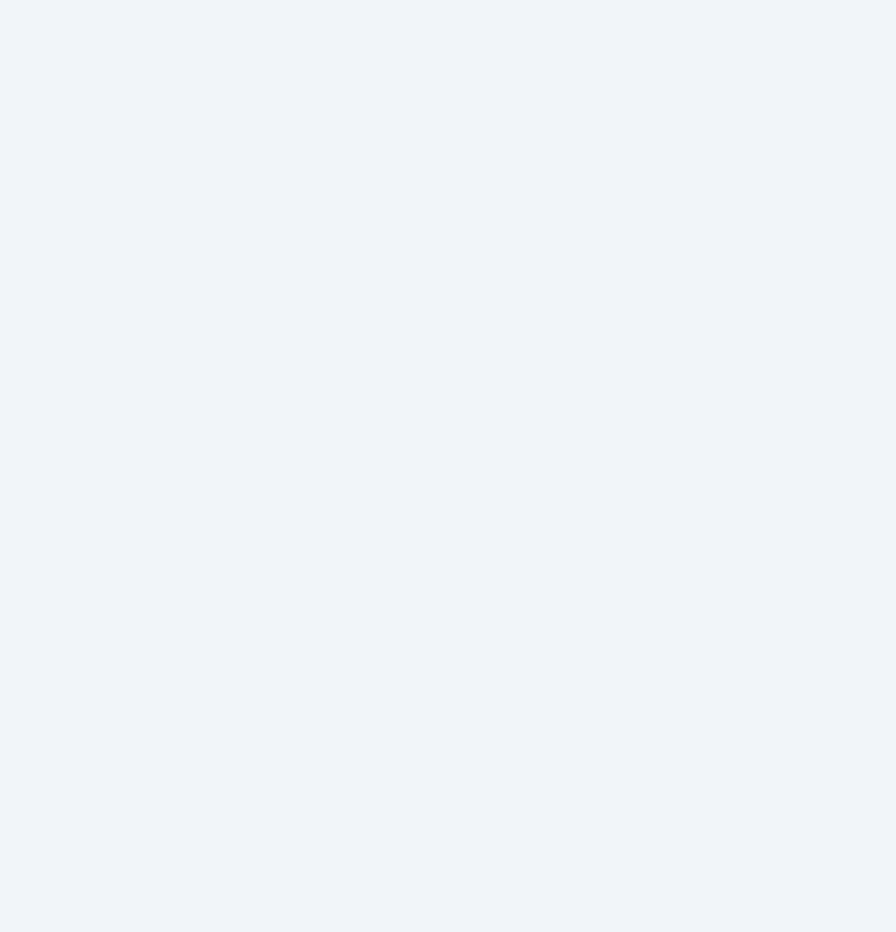
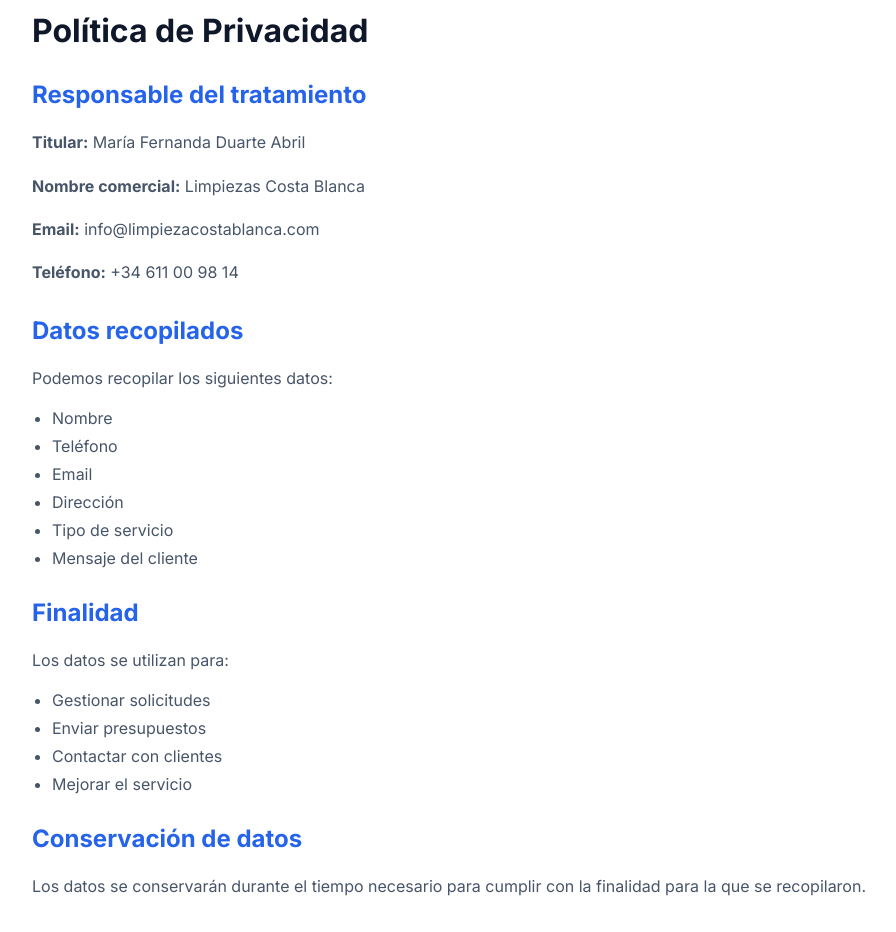
Before and after one commit to mduarte1996/limpiezas-dashboard, a React (Create React App) app: page /privacidad in a window 1280 px wide. Before the commit this address had no page. Shown: the part 140-1072 px from the top of the page, without its empty margins (158-1054 px from the left). Before the commit the page ends 800 px from the top, so only its background shows below. Built offline with nearby package versions, Linux system fonts and the light colour scheme.

Commit message:
pages legal-privacity-cookies

```diff
--- a/package.json
+++ b/package.json
@@ -20,7 +20,7 @@
     "react-chartjs-2": "^5.3.1",
     "react-dom": "^19.2.4",
     "react-icons": "^5.6.0",
-    "react-router-dom": "^7.13.1",
+    "react-router-dom": "^7.14.0",
     "react-scripts": "5.0.1",
     "web-vitals": "^2.1.4"
   },
--- a/src/App.js
+++ b/src/App.js
@@ -2,6 +2,9 @@ import { BrowserRouter, Routes, Route } from "react-router-dom";
 import Home from "./pages/Home";
 import Dashboard from "./pages/Dashboard";
 import Login from "./pages/Login";
+import AvisoLegal from "./pages/AvisoLegal";
+import Privacidad from "./pages/Privacidad";
+import Cookies from "./pages/Cookies";
 
 function App() {
   return (
@@ -10,6 +13,10 @@ function App() {
         <Route path="/" element={<Home />} />
         <Route path="/login" element={<Login />} />
         <Route path="/dashboard" element={<Dashboard />} />
+        <Route path="/aviso-legal" element={<AvisoLegal />} />
+        <Route path="/privacidad" element={<Privacidad />} />
+        <Route path="/cookies" element={<Cookies />} />
+
       </Routes>
     </BrowserRouter>
   );
--- /dev/null
+++ b/src/pages/AvisoLegal.js
@@ -0,0 +1,63 @@
+import React from "react";
+import "./Legal.css";
+
+function AvisoLegal() {
+  return (
+    <div className="legal-page">
+      <div className="legal-container">
+
+        <h1>Aviso Legal</h1>
+
+        <p>
+          En cumplimiento con la Ley 34/2002 de Servicios de la Sociedad de la
+          Información y del Comercio Electrónico (LSSI-CE), se informa:
+        </p>
+
+        <h2>Datos identificativos</h2>
+
+        <p><strong>Titular:</strong> María Fernanda Duarte Abril</p>
+        <p><strong>Nombre comercial:</strong> Limpiezas Costa Blanca</p>
+        <p><strong>Domicilio:</strong> Benidorm, Alicante, España</p>
+        <p><strong>Teléfono:</strong> +34 611 00 98 14</p>
+        <p><strong>Email:</strong> info@limpiezacostablanca.com</p>
+        <p><strong>Email alternativo:</strong> mfda.1396@gmail.com</p>
+
+        <h2>Condiciones de uso</h2>
+
+        <p>
+          El acceso y uso del sitio web atribuye la condición de usuario,
+          aceptando las condiciones aquí reflejadas.
+        </p>
+
+        <p>
+          El usuario se compromete a hacer un uso adecuado de la web y a no
+          emplearla para actividades ilícitas o contrarias a la legislación vigente.
+        </p>
+
+        <h2>Propiedad intelectual</h2>
+
+        <p>
+          Todos los contenidos del sitio web, incluyendo textos, imágenes,
+          logotipos, diseño y código son propiedad de Limpiezas Costa Blanca.
+        </p>
+
+        <h2>Responsabilidad</h2>
+
+        <p>
+          El titular no se responsabiliza del mal uso del contenido del sitio web
+          ni de problemas técnicos ajenos a su control.
+        </p>
+
+        <h2>Legislación aplicable</h2>
+
+        <p>
+          La relación entre el usuario y el titular se regirá por la normativa
+          vigente en España.
+        </p>
+
+      </div>
+    </div>
+  );
+}
+
+export default AvisoLegal;
--- /dev/null
+++ b/src/pages/Cookies.js
@@ -0,0 +1,54 @@
+import React from "react";
+import "./Legal.css";
+
+function Cookies() {
+  return (
+    <div className="legal-page">
+      <div className="legal-container">
+
+        <h1>Política de Cookies</h1>
+
+        <p>
+          Este sitio web utiliza cookies para mejorar la experiencia del usuario.
+        </p>
+
+        <h2>¿Qué son las cookies?</h2>
+
+        <p>
+          Las cookies son pequeños archivos que se almacenan en el navegador del
+          usuario para mejorar la navegación.
+        </p>
+
+        <h2>Tipos de cookies utilizadas</h2>
+
+        <ul>
+          <li>Cookies técnicas necesarias</li>
+          <li>Cookies de análisis (Google Analytics)</li>
+          <li>Cookies de personalización</li>
+        </ul>
+
+        <h2>Cookies de terceros</h2>
+
+        <p>
+          Esta web puede utilizar servicios de terceros como:
+        </p>
+
+        <ul>
+          <li>Google Analytics</li>
+          <li>WhatsApp</li>
+          <li>Google Fonts</li>
+        </ul>
+
+        <h2>Desactivar cookies</h2>
+
+        <p>
+          El usuario puede configurar su navegador para bloquear o eliminar
+          las cookies en cualquier momento.
+        </p>
+
+      </div>
+    </div>
+  );
+}
+
+export default Cookies;
--- a/src/pages/Home.css
+++ b/src/pages/Home.css
@@ -1103,3 +1103,16 @@ html {
   transform: scale(1.08);
   box-shadow: 0 10px 25px rgba(0,0,0,0.25);
 }
+
+.cookie-banner button {
+  background: #2563eb;
+  border: none;
+  color: white;
+  padding: 8px 20px;
+  border-radius: 20px;
+  cursor: pointer;
+}
+
+.cookie-banner a {
+  color: #60a5fa;
+}
--- a/src/pages/Home.js
+++ b/src/pages/Home.js
@@ -6,6 +6,7 @@ import emailjs from "emailjs-com";
 import jsPDF from "jspdf";
 import { FaInstagram, FaTiktok, FaFacebookF } from "react-icons/fa";
 import { getReviews, createReview, deleteReview } from "../services/api";
+import { Link } from "react-router-dom";
 
 
 function Home() {
@@ -582,6 +583,10 @@ Gracias!
                         onChange={handleChange}
                         required
                     />
+                    <label className="legal-check">
+                        <input type="checkbox" required />
+                        Acepto la <a href="/privacidad">Política de privacidad</a>
+                    </label>
 
                     <button type="submit" className="primary-btn">
                         Enviar solicitud
@@ -718,9 +723,9 @@ Gracias!
                     <p>© {new Date().getFullYear()} Limpiezas Costa Blanca</p>
 
                     <div className="footer-links">
-                        <span>Aviso legal</span>
-                        <span>Política de privacidad</span>
-                        <span>Cookies</span>
+                        <Link to="/AvisoLegal">Aviso legal</Link>
+                        <Link to="/Privacidad">Política de privacidad</Link>
+                        <Link to="/Cookies">Cookies</Link>
                     </div>
                 </div>
 
@@ -902,6 +907,23 @@ Gracias!
             >
                 <img src="/whatsapp-icon-white.png" alt="WhatsApp" />
             </a>
+            {!localStorage.getItem("cookiesAccepted") && (
+                <div className="cookie-banner">
+                    <p>
+                        Utilizamos cookies para mejorar tu experiencia. Al continuar aceptas nuestra{" "}
+                        <a href="/cookies">Política de cookies</a>.
+                    </p>
+
+                    <button
+                        onClick={() => {
+                            localStorage.setItem("cookiesAccepted", "true");
+                            window.location.reload();
+                        }}
+                    >
+                        Aceptar
+                    </button>
+                </div>
+            )}
 
         </div>
     );
--- /dev/null
+++ b/src/pages/Legal.css
@@ -0,0 +1,48 @@
+.legal-page {
+  background: #f8fafc;
+  min-height: 100vh;
+  padding: 80px 20px;
+}
+
+.legal-container {
+  max-width: 900px;
+  margin: auto;
+  background: white;
+  padding: 50px;
+  border-radius: 12px;
+  box-shadow: 0 10px 30px rgba(0,0,0,0.05);
+}
+
+.legal-container h1 {
+  margin-bottom: 30px;
+  color: #0f172a;
+}
+
+.legal-container h2 {
+  margin-top: 30px;
+  color: #2563eb;
+}
+
+.legal-container p {
+  line-height: 1.7;
+  color: #475569;
+}
+
+.legal-container ul {
+  padding-left: 20px;
+}
+
+.legal-container li {
+  margin-bottom: 8px;
+  color: #475569;
+}
+.footer-links a {
+  color: #94a3b8;
+  text-decoration: none;
+  margin: 0 10px;
+  font-size: 14px;
+}
+
+.footer-links a:hover {
+  color: white;
+}
--- /dev/null
+++ b/src/pages/Privacidad.js
@@ -0,0 +1,70 @@
+import React from "react";
+import "./Legal.css";
+
+function Privacidad() {
+  return (
+    <div className="legal-page">
+      <div className="legal-container">
+
+        <h1>Política de Privacidad</h1>
+
+        <h2>Responsable del tratamiento</h2>
+
+        <p><strong>Titular:</strong> María Fernanda Duarte Abril</p>
+        <p><strong>Nombre comercial:</strong> Limpiezas Costa Blanca</p>
+        <p><strong>Email:</strong> info@limpiezacostablanca.com</p>
+        <p><strong>Teléfono:</strong> +34 611 00 98 14</p>
+
+        <h2>Datos recopilados</h2>
+
+        <p>Podemos recopilar los siguientes datos:</p>
+
+        <ul>
+          <li>Nombre</li>
+          <li>Teléfono</li>
+          <li>Email</li>
+          <li>Dirección</li>
+          <li>Tipo de servicio</li>
+          <li>Mensaje del cliente</li>
+        </ul>
+
+        <h2>Finalidad</h2>
+
+        <p>Los datos se utilizan para:</p>
+
+        <ul>
+          <li>Gestionar solicitudes</li>
+          <li>Enviar presupuestos</li>
+          <li>Contactar con clientes</li>
+          <li>Mejorar el servicio</li>
+        </ul>
+
+        <h2>Conservación de datos</h2>
+
+        <p>
+          Los datos se conservarán durante el tiempo necesario para cumplir con
+          la finalidad para la que se recopilaron.
+        </p>
+
+        <h2>Derechos del usuario</h2>
+
+        <p>El usuario puede:</p>
+
+        <ul>
+          <li>Acceder a sus datos</li>
+          <li>Rectificarlos</li>
+          <li>Solicitar eliminación</li>
+          <li>Limitar su tratamiento</li>
+        </ul>
+
+        <p>
+          Para ejercer estos derechos escribir a:
+          info@limpiezacostablanca.com
+        </p>
+
+      </div>
+    </div>
+  );
+}
+
+export default Privacidad;
```
Also changed, not shown: 1 other file (tests, documents, lock files or other folders).
